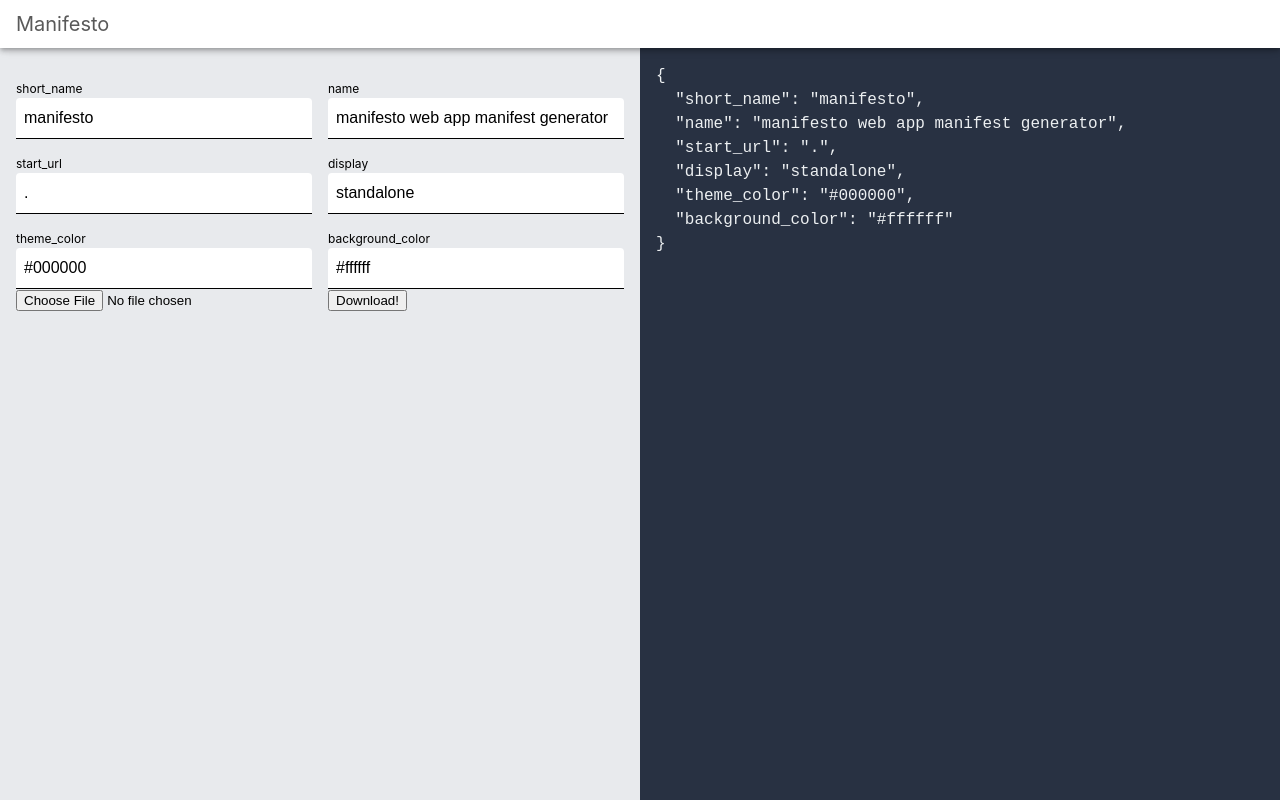
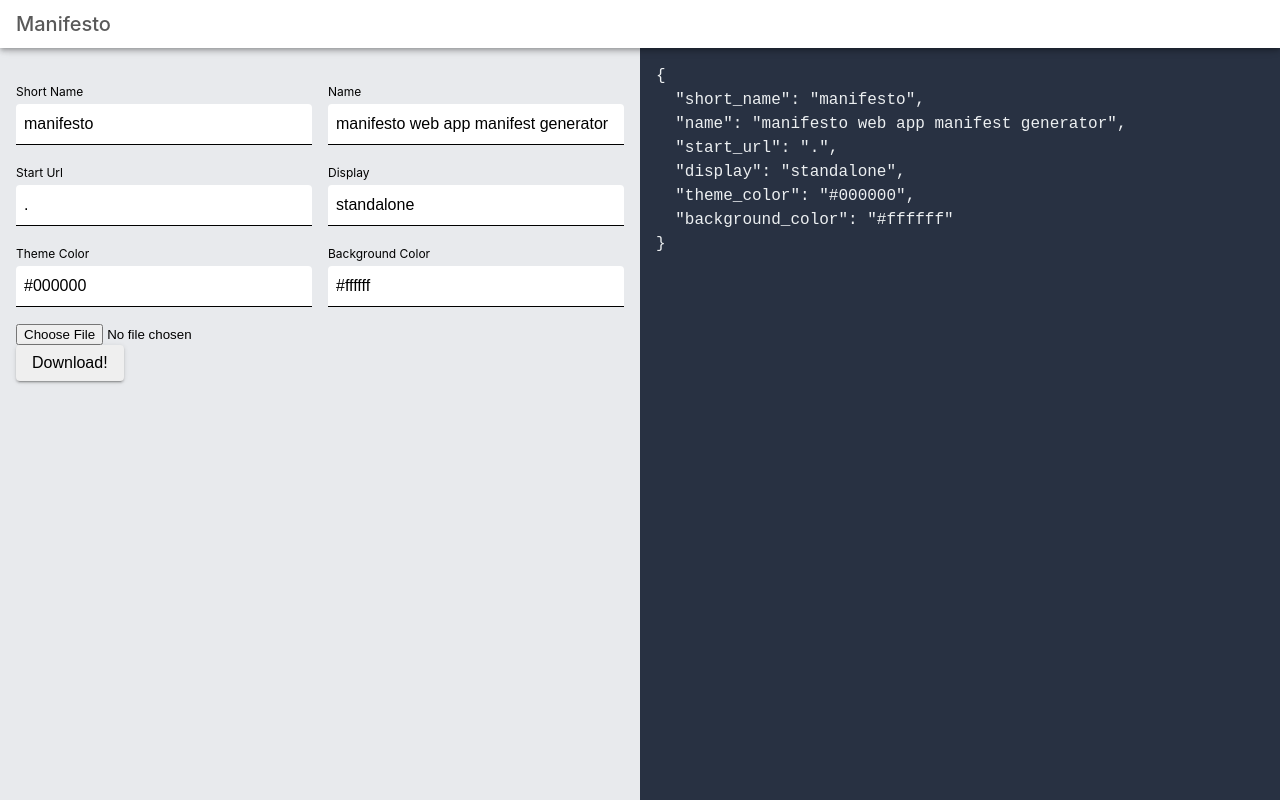
Before and after one commit to VacaSan/manifesto, a React (Create React App) app: page / in a window 1280 px wide. Built offline with nearby package versions, Linux system fonts and the light colour scheme.

Commit message:
add some flare

```diff
--- a/package.json
+++ b/package.json
@@ -4,6 +4,7 @@
   "private": true,
   "dependencies": {
     "@emotion/core": "^10.0.28",
+    "@emotion/styled": "^10.0.27",
     "@testing-library/jest-dom": "^4.2.4",
     "@testing-library/react": "^9.3.2",
     "@testing-library/user-event": "^7.1.2",
--- a/public/index.html
+++ b/public/index.html
@@ -24,7 +24,7 @@
       work correctly both with client-side routing and a non-root public URL.
       Learn how to configure a non-root public URL by running `npm run build`.
     -->
-    <title>React App</title>
+    <title>Manifesto</title>
   </head>
   <body>
     <noscript>You need to enable JavaScript to run this app.</noscript>
--- a/src/App.js
+++ b/src/App.js
@@ -3,7 +3,7 @@ import { jsx, css } from "@emotion/core";
 import React from "react";
 import JSZip from "jszip";
 import { saveAs } from "file-saver";
-import { InputField } from "./components/lib";
+import { Button, InputField } from "./components/lib";
 
 /**
  * @param {object} s
@@ -15,7 +15,8 @@ const merge = (s, a) => ({ ...s, ...a });
  * @param {string} key
  * @param {any} value
  */
-const replacer = (key, value) => (key === "blob" ? undefined : value);
+const replacer = (key, value) =>
+  key === "blob" || value === "" ? undefined : value;
 
 function App() {
   const [state, dispatch] = React.useReducer(merge, {
@@ -72,6 +73,7 @@ function App() {
           css={css`
             color: rgba(0, 0, 0, 0.65);
             font-size: 1.25rem;
+            font-weight: 500;
             line-height: 1.6;
           `}
         >
@@ -96,6 +98,7 @@ function App() {
               display: grid;
               grid-template-columns: 1fr 1fr;
               grid-column-gap: 1rem;
+              margin-bottom: 1rem;
             `}
           >
             {Object.entries(state).map(([name, value]) => {
@@ -111,6 +114,7 @@ function App() {
                 />
               );
             })}
+          </div>
           <div>
             <input
               type="file"
@@ -125,10 +129,9 @@ function App() {
             />
           </div>
           <div>
-              <button type="button" onClick={onDownload}>
+            <Button type="button" onClick={onDownload}>
               Download!
-              </button>
-            </div>
+            </Button>
           </div>
         </section>
         <section
--- a/src/components/lib.js
+++ b/src/components/lib.js
@@ -1,5 +1,6 @@
 /** @jsx jsx */
 import { jsx, css } from "@emotion/core";
+import styled from "@emotion/styled";
 
 /**
  * @param {object} props
@@ -22,6 +23,7 @@ function InputField({
     <div
       key={id}
       css={css`
+        position: relative;
         display: inline-block;
         margin: 1rem 0 0;
       `}
@@ -31,10 +33,11 @@ function InputField({
         css={css`
           display: block;
           font-size: 0.75rem;
-          line-height: 1.5;
+          line-height: 2;
+          text-transform: capitalize;
         `}
       >
-        {label}
+        {label.replace("_", " ")}
       </label>
       <input
         id={id}
@@ -52,10 +55,53 @@ function InputField({
           border-radius: 0;
           border-top-left-radius: 0.25em;
           border-top-right-radius: 0.25em;
+          outline: none;
+        `}
+      />
+      <div
+        css={css`
+          position: absolute;
+          bottom: 0;
+          left: 0;
+          width: 100%;
+          height: 2px;
+          transform-origin: bottom center;
+          background-color: currentColor;
+          transform: scale(0);
+          transition: transform 180ms cubic-bezier(0.4, 0, 0.2, 1);
+          input:focus + & {
+            transform: scale(1);
+          }
         `}
       />
     </div>
   );
 }
 
-export { InputField };
+const Button = styled.button`
+  display: inline-flex;
+  align-items: center;
+  justify-content: center;
+  height: 36px;
+  padding: 0 1em;
+  font-size: 1rem;
+  font-weight: 500;
+  border: 0;
+  border-radius: 0.25em;
+  outline: none;
+  cursor: pointer;
+  box-shadow: 0px 3px 1px -2px rgba(0, 0, 0, 0.2),
+    0px 2px 2px 0px rgba(0, 0, 0, 0.14), 0px 1px 5px 0px rgba(0, 0, 0, 0.12);
+  transition: box-shadow 280ms cubic-bezier(0.4, 0, 0.2, 1);
+  &:hover,
+  &:focus {
+    box-shadow: 0px 2px 4px -1px rgba(0, 0, 0, 0.2),
+      0px 4px 5px 0px rgba(0, 0, 0, 0.14), 0px 1px 10px 0px rgba(0, 0, 0, 0.12);
+  }
+  &:active {
+    box-shadow: 0px 5px 5px -3px rgba(0, 0, 0, 0.2),
+      0px 8px 10px 1px rgba(0, 0, 0, 0.14), 0px 3px 14px 2px rgba(0, 0, 0, 0.12);
+  }
+`;
+
+export { InputField, Button };
```
Also changed, not shown: 1 other file (tests, documents, lock files or other folders). Lines whose indentation alone changed are shown as unchanged.
